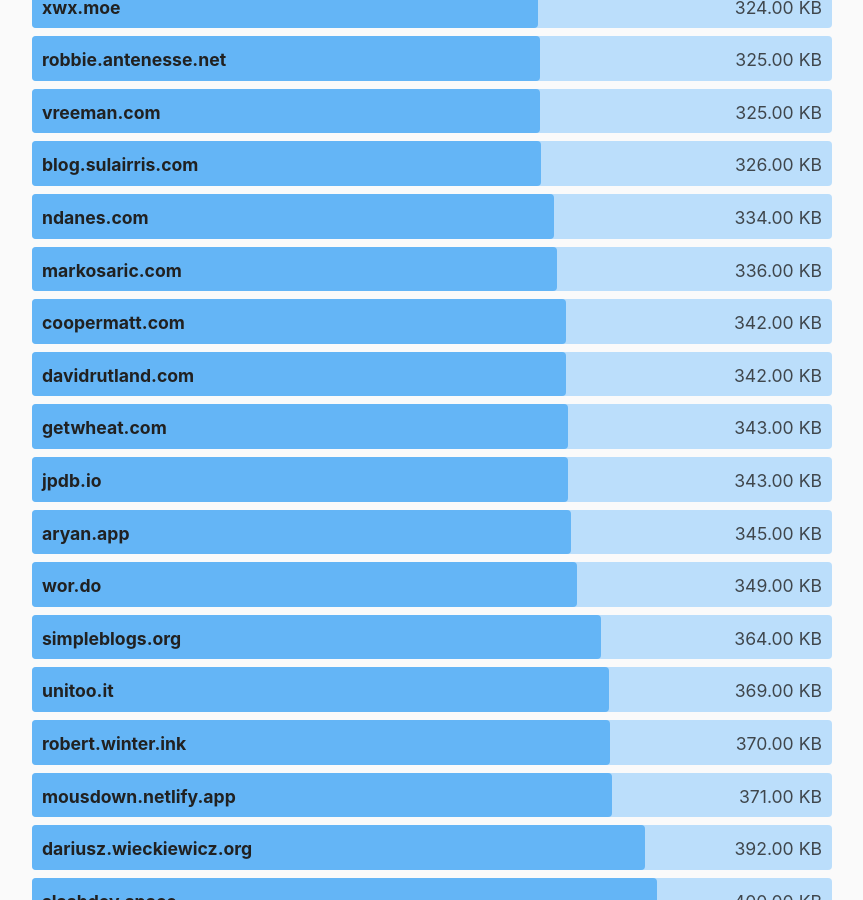
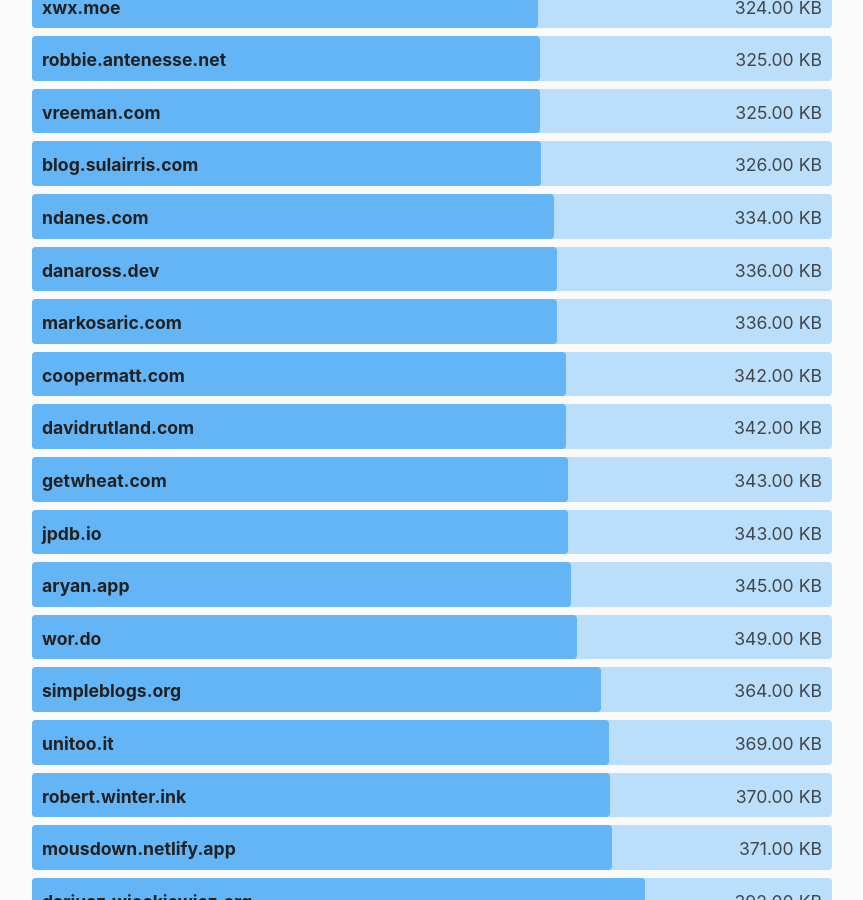
Before and after one commit to kevquirk/512kb.club, a Jekyll site: the page built from index.md, in a window 1280 px wide and 900 px high, scrolled down 19326 px. Shown: the whole window, without its empty margins (208-1071 px from the left). Built offline with Jekyll 4.4.1, drawn with Linux system fonts in a browser that asks for light colours.

Commit message:
Add danaross.dev to sites.yml

```diff
--- a/_data/sites.yml
+++ b/_data/sites.yml
@@ -443,6 +443,11 @@
   size: 317
   last_checked: 2022-01-07
 
+- domain: danaross.dev
+  url: https://danaross.dev/
+  size: 336
+  last_checked: 2022-02-01
+
 - domain: daniel-siepmann.de
   url: https://daniel-siepmann.de/
   size: 57.8
```
